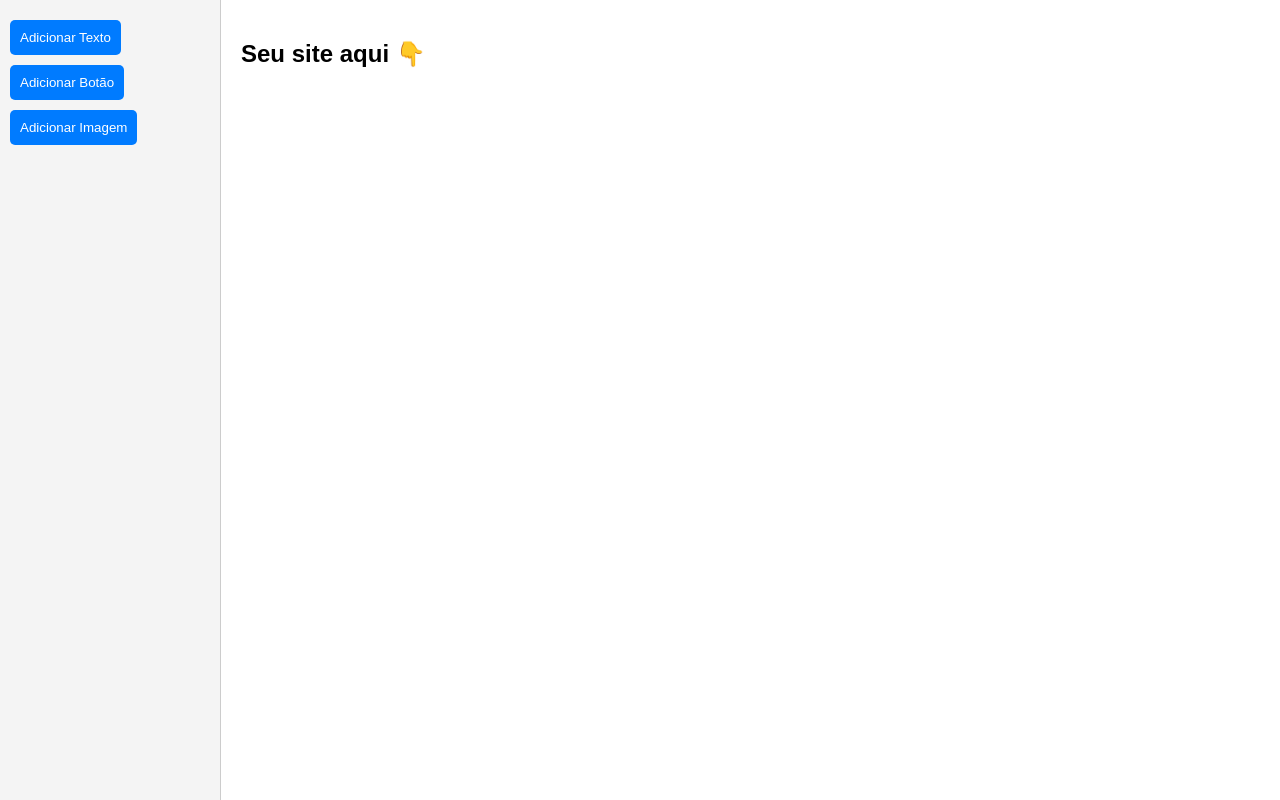
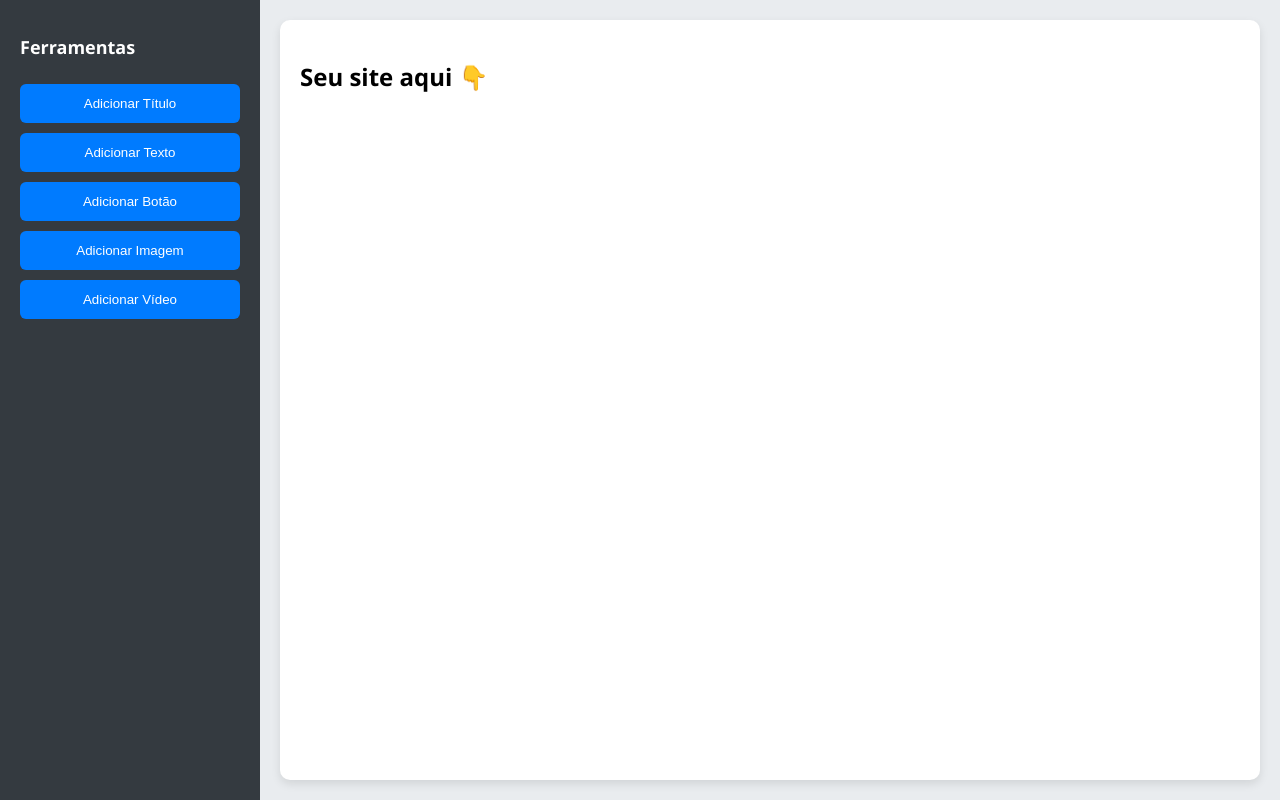
Before and after one commit to noteboom7hype-star/github-site-builder, a plain HTML site: page index.html in a window 1280 px wide. Drawn offline with Linux system fonts and the light colour scheme.

Commit message:
Revamp styling and add new tool buttons

```diff
--- a/index.html
+++ b/index.html
@@ -5,56 +5,81 @@
   <title>Construtor de Site</title>
   <style>
     body {
-      font-family: Arial, sans-serif;
+      font-family: 'Segoe UI', sans-serif;
       display: flex;
       height: 100vh;
       margin: 0;
+      background: #e9ecef;
     }
     #toolbar {
-      width: 200px;
-      background: #f4f4f4;
-      padding: 10px;
-      border-right: 1px solid #ccc;
+      width: 220px;
+      background: #343a40;
+      color: #fff;
+      padding: 20px;
+      display: flex;
+      flex-direction: column;
+      gap: 10px;
+    }
+    #toolbar h2 {
+      font-size: 18px;
+      margin-bottom: 15px;
+    }
+    .tool-btn {
+      padding: 12px;
+      background: #007bff;
+      border: none;
+      border-radius: 6px;
+      color: #fff;
+      cursor: pointer;
+      transition: 0.3s;
+    }
+    .tool-btn:hover {
+      background: #0056b3;
+      box-shadow: 0 0 10px #007bff;
     }
     #canvas {
       flex: 1;
+      background: #fff;
+      margin: 20px;
+      border-radius: 10px;
       padding: 20px;
-      background: #fff;
+      box-shadow: 0 4px 10px rgba(0,0,0,0.1);
       overflow-y: auto;
     }
-    .btn {
-      display: block;
-      margin: 10px 0;
-      padding: 10px;
-      background: #007BFF;
-      color: #fff;
+    .element {
+      margin: 15px 0;
+    }
+    iframe {
+      width: 100%;
+      height: 300px;
       border: none;
-      cursor: pointer;
-      border-radius: 5px;
-      transition: box-shadow 0.3s ease;
-    }
-    .btn:hover {
-      box-shadow: 0 0 10px #007BFF;
-    }
-    .element {
-      margin: 10px 0;
-    }
-    img {
-      max-width: 100%;
     }
   </style>
 </head>
 <body>
   <div id="toolbar">
-    <button class="btn" onclick="addText()">Adicionar Texto</button>
-    <button class="btn" onclick="addButton()">Adicionar Botão</button>
-    <button class="btn" onclick="addImage()">Adicionar Imagem</button>
+    <h2>Ferramentas</h2>
+    <button class="tool-btn" onclick="addTitle()">Adicionar Título</button>
+    <button class="tool-btn" onclick="addText()">Adicionar Texto</button>
+    <button class="tool-btn" onclick="addButton()">Adicionar Botão</button>
+    <button class="tool-btn" onclick="addImage()">Adicionar Imagem</button>
+    <button class="tool-btn" onclick="addVideo()">Adicionar Vídeo</button>
   </div>
   <div id="canvas">
     <h2>Seu site aqui 👇</h2>
   </div>
 
   <script>
+    function addTitle() {
+      const title = prompt("Digite o título:");
+      if (title) {
+        const h1 = document.createElement("h1");
+        h1.className = "element";
+        h1.textContent = title;
+        document.getElementById("canvas").appendChild(h1);
+      }
+    }
+
     function addText() {
       const text = prompt("Digite o texto:");
       if (text) {
@@ -69,7 +94,7 @@
       const label = prompt("Texto do botão:");
       if (label) {
         const btn = document.createElement("button");
-        btn.className = "btn element";
+        btn.className = "tool-btn element";
         btn.textContent = label;
         document.getElementById("canvas").appendChild(btn);
       }
@@ -81,7 +106,18 @@
         const img = document.createElement("img");
         img.className = "element";
         img.src = url;
+        img.style.maxWidth = "100%";
         document.getElementById("canvas").appendChild(img);
+      }
+    }
+
+    function addVideo() {
+      const url = prompt("URL do vídeo (YouTube):");
+      if (url) {
+        const iframe = document.createElement("iframe");
+        iframe.className = "element";
+        iframe.src = url.replace("watch?v=", "embed/");
+        document.getElementById("canvas").appendChild(iframe);
       }
     }
   </script>
```
